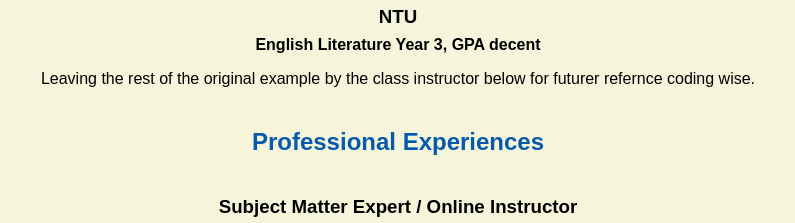
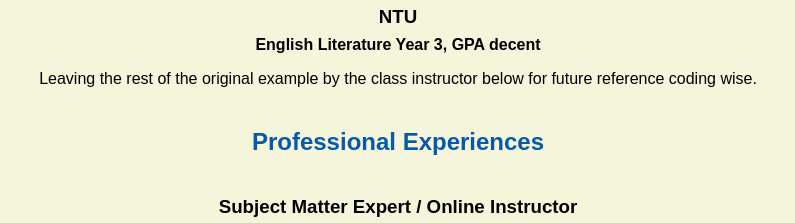
Before and after one commit to axehwaeyzee/axehwaeyzee.github.io, a plain HTML site: page resume.html in a window 1280 px wide. Shown: the part 771-994 px from the top of the page, 242-1037 px from the left. Drawn offline with Linux system fonts and the light colour scheme.

Commit message:
Update resume.html

```diff
--- a/resume.html
+++ b/resume.html
@@ -33,7 +33,7 @@
     <h3>NTU</h3>
     <h4>English Literature Year 3, GPA decent</h4>
 
-    <p>Leaving the rest of the original example by the class instructor below for futurer refernce coding wise.</p>
+    <p>Leaving the rest of the original example by the class instructor below for future reference coding wise.</p>
 
     <h2>Professional Experiences</h2>
 
```
